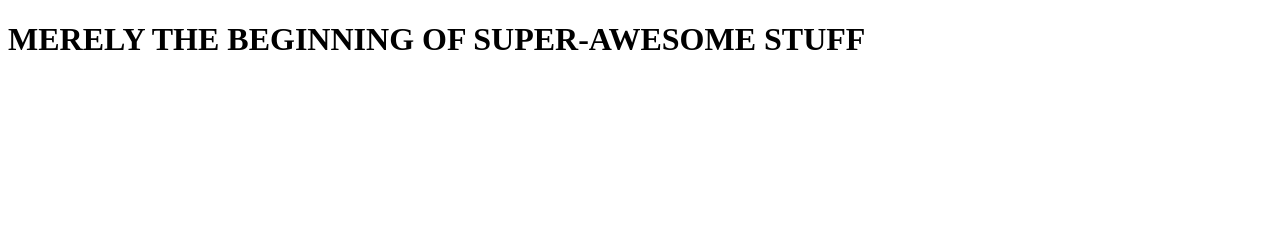
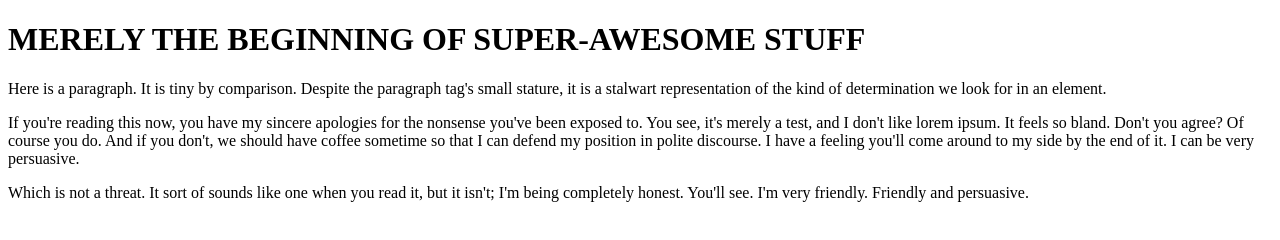
Before and after one commit to encryptid/test, a plain HTML site: page index.html in a window 1280 px wide. Drawn offline with Linux system fonts and the light colour scheme.

Commit message:
Further updates
This is rambling nonsense meant to fill out the page a little bit.
Please, do yourself a favor; never read this.

```diff
--- a/index.html
+++ b/index.html
@@ -6,5 +6,15 @@
 
     <BODY>
         <H1>MERELY THE BEGINNING OF SUPER-AWESOME STUFF</H1>
+        <p>Here is a paragraph. It is tiny by comparison. Despite the paragraph tag's small stature,
+            it is a stalwart representation of the kind of determination we look for in an element.</p>
+            <p>If you're reading this now, you have my sincere apologies for the nonsense you've been
+                exposed to. You see, it's merely a test, and I don't like lorem ipsum. It feels so bland.
+                Don't you agree? Of course you do. And if you don't, we should have coffee sometime so that
+                I can defend my position in polite discourse. I have a feeling you'll come around to my
+                side by the end of it. I can be very persuasive.</p>
+                <p>Which is not a threat. It sort of sounds
+                like one when you read it, but it isn't; I'm being completely honest. You'll see. I'm very
+                friendly. Friendly and persuasive.</p>
     </BODY>
 </HTML>
```
